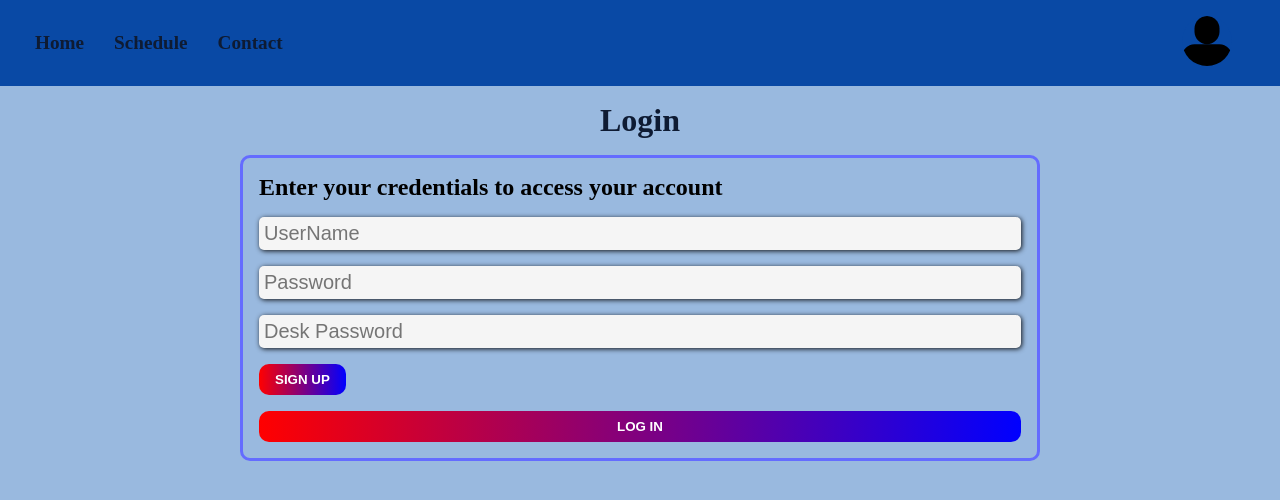
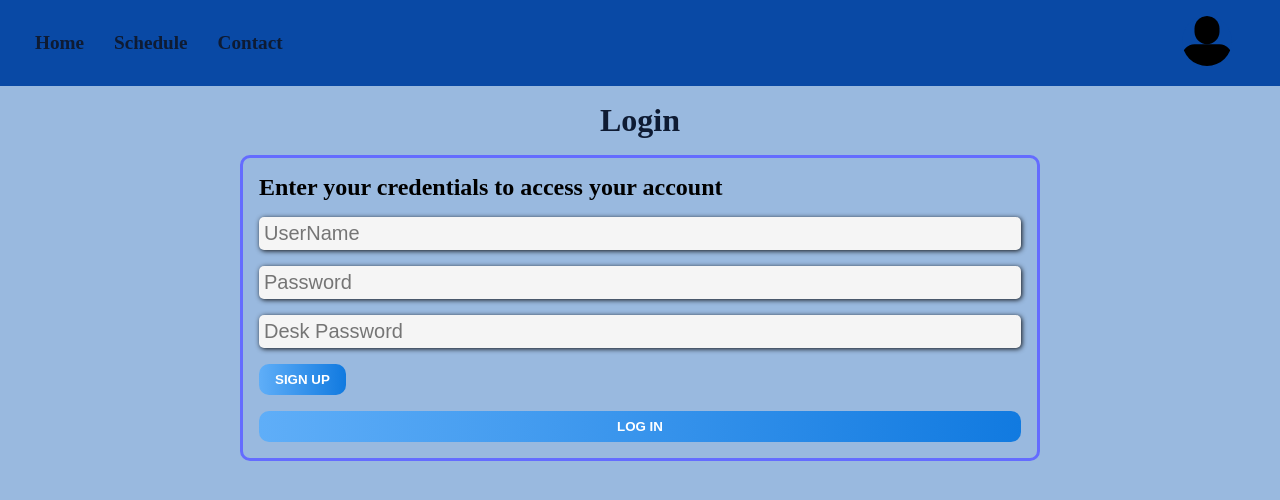
Before and after one commit to ZacksBroDev/MHKWebsite, a React (Vite) app: page /login in a window 1280 px wide. Shown: the top 500 px of the page. Built offline with nearby package versions, Linux system fonts and the light colour scheme.

Commit message:
contact css changes

```diff
--- a/src/pages/contact/contact.css
+++ b/src/pages/contact/contact.css
@@ -1,5 +1,5 @@
 .submit-button {
-  background-image: linear-gradient(to right, red, blue);
+  background-image: linear-gradient(to right, var(--primary), var(--secondary));
   font-weight: bolder;
   color: white;
   padding: 0.5rem 1rem;
@@ -9,7 +9,7 @@
   align-self: start;
 }
 .submit-button:hover{
-  background-image: linear-gradient(to right, darkred, darkblue);
+  background-image: linear-gradient(to right, var(--accent), var(--header));
 }
 
 input,textarea{
```
